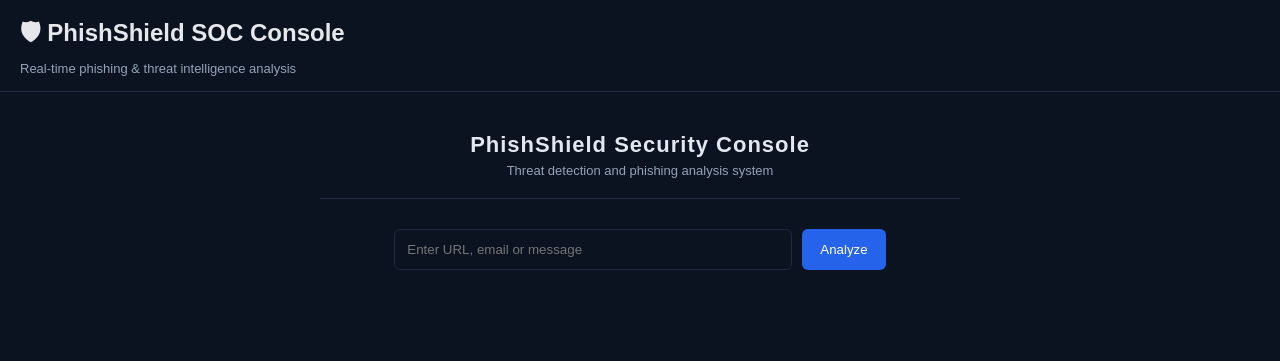
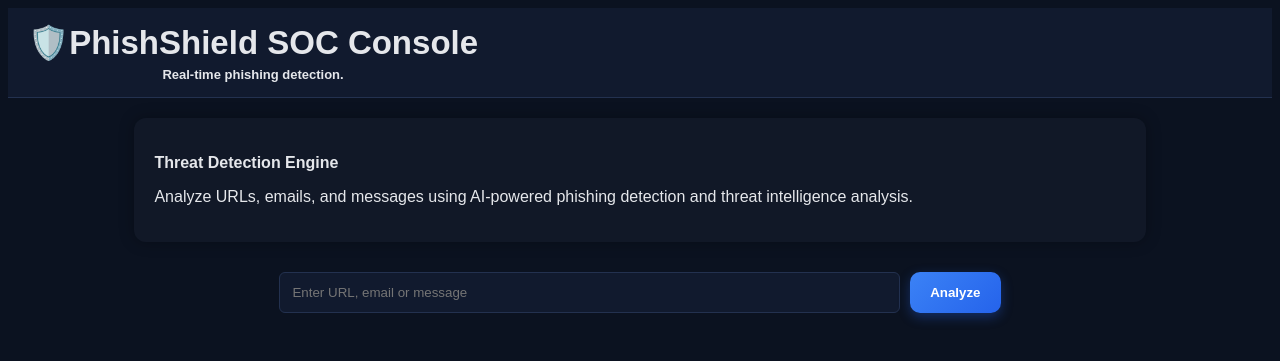
Before and after one commit to Alishbah-Fatima-dev/PhishShield, a Flask app: page / in a window 1280 px wide. Shown: the top 361 px of the page. Run offline with Flask 3, Linux system fonts and the light colour scheme; parts of the project's set-up code (start-up, migrations or seed data) failed here and were passed over.

Commit message:
Add phishing detection dashboard with ML analysis and VirusTotal integration

```diff
--- a/PhishShield/templates/index.html
+++ b/PhishShield/templates/index.html
@@ -6,211 +6,71 @@
 
 <style>
 body {
-    font-family: Arial, sans-serif;
+    font-family: Aptos,sans-serif;
     background: #0b1220;
-    color: #cbd5e1;
-    margin: 0;
+    color: #e5e7eb;
+    margin: 3;
     padding: 0;
 }
 .container {
-    width: 50%;
+    width: 80%;
+    max-width: 1500px;
     margin: auto;
 }
+.topbar {
+    background: #111a2e;
+    border-bottom: 1px solid #23314f;
+    padding: 15px 20px;
+    margin-bottom: 20px;
+    font-size: 22px;
+    font-weight: 700;
+    text-align: center;
+    display: flex;
+    align-items: center;
+    gap: 6px;
+}
+.topbar{
+    background:#111a2e;
+    border-bottom:1px solid #23314f;
+    padding:15px 20px;
+    margin-bottom:20px;
 
-.label {
-    font-size: 12px;
-    opacity: 0.7;
-    margin-bottom: 5px;
+    display:flex;
+    align-items:center;
+    gap:12px;
 }
-
-.score {
-    margin-top: 8px;
-    font-size: 18px;
+.topbar-text{
+    display:flex;
+    flex-direction:column;
 }
-
-.title {
+.topbar h2 {
+    margin: 0;
+    color: #e5e7eb;
+}
+.topbar p {
+    margin: 5px 0 0;
+    color: #e5e7eb;
     font-size: 13px;
-    opacity: 0.8;
-    margin-bottom: 8px;
 }
-
-.text {
-    font-size: 14px;
-    line-height: 1.5;
-}
-
-.value {
-    font-size: 14px;
-}
-
-h1 {
-    text-align: center;
-    margin-bottom: 30px;
-    color: #e9e9f0;
-}
-
-.section h3 {
-    margin-top: 0;
-    color: #93c5fd;
-}
-
-.card h2 {
-    margin-top: 0;
-    color: #e2e8f0;
-    border-bottom: 1px solid #1f2a44;
-    padding-bottom: 10px;
-}
-
-input {
-    width: 75%;
-    padding: 12px;
-    border-radius: 8px;
-    border: 1px solid #222a81;
-    outline: none;
-}
-
-button {
-    padding: 12px 18px;
-    border: none;
-    border-radius: 8px;
-    background: #4c655a;
-    color: white;
-    cursor: pointer;
-}
-
-button:hover {
-    background: #329f5f;
-}
-
-.badge {
-    padding: 5px 12px;
-    border-radius: 8px;
-    font-weight: bold;
-    display: inline-block;
-    color: rgb(23, 16, 16);
-}
-
-.high { background: #7f1d1d; color: #fecaca; }
-.medium { background: #78350f; color: #fde68a; }
-.low { background: #14532d; color: #bbf7d0; }
-
-.bar {
-    width: 100%;
-    background: #e5e7eb;
-    border-radius: 10px;
-    height: 20px;
-    margin-top: 10px;
-}
-
-.fill {
-    height: 100%;
-    border-radius: 10px;
-}
-
-.result-section {
-    margin-top: 20px;
-}
-
-.grid {
-    display: grid;
-    grid-template-columns: 1fr 1fr;
-    gap: 15px;
-    margin-top: 20px;
-}
-
 .card {
-    background: #111a2e;
+    background: #111827;
     padding: 20px;
     margin-top: 20px;
     border-radius: 12px;
     box-shadow: 0 0 15px rgba(0,0,0,0.3);
 }
-
-.section {
-    background: #0f172a;
-    padding: 15px;
-    border-radius: 10px;
+.card h2 {
+    margin-top: 0;
+    color: #e5e7eb;
+    border-bottom: 1px solid #23314f;
+    padding-bottom: 10px;
+    font-size: 15px;
+    font-weight: 600;
 }
-
-.dashboard {
-    display: grid;
-    grid-template-columns: 1.2fr 1fr;
-    gap: 16px;
-    margin-top: 20px;
-}
-
-.panel {
-    background: #0b1220;
-    border: 1px solid #1f2a44;
-    padding: 15px;
-    border-radius: 8px;
-}
-
-.topbar {
-    background: #0b1220;
-    border-bottom: 1px solid #1f2a44;
-    padding: 15px 20px;
-    margin-bottom: 20px;
-}
-
-.topbar h2 {
-    margin: 0;
-    color: #e5e7eb;
-}
-
-.topbar p {
-    margin: 5px 0 0;
-    color: #94a3b8;
-    font-size: 13px;
-}
-
-.soc-dashboard {
-    display: grid;
-    grid-template-columns: 1fr 1fr;
-    gap: 15px;
-}
-
-.log-box {
-    background: #0b1220;
-    border: 1px solid #1f2a44;
-    padding: 10px;
-    border-radius: 8px;
-}
-
-.log-item {
-    padding: 6px;
-    border-bottom: 1px solid #1f2a44;
-    font-size: 13px;
-    color: #cbd5e1;
-}
-
-.log-item:last-child {
-    border-bottom: none;
-}
-
-.empty-state {
-    color: #94a3b8;
-    font-style: italic;
-}
-
-.header {
-    padding: 20px;
-    text-align: center;
-    border-bottom: 1px solid #1f2a44;
-    background: #0b1220;
-}
-
-.header h1 {
-    margin: 0;
-    font-size: 22px;
-    letter-spacing: 1px;
-    color: #e2e8f0;
-}
-
-.header p {
-    margin: 5px 0 0;
-    font-size: 13px;
-    color: #94a3b8;
+.card h3{
+    font-size:16px;
+    font-weight:600;
+    color:#e5e7eb;
 }
 .input-bar {
     display: flex;
@@ -219,46 +79,236 @@ button:hover {
     margin-top: 20px;
     padding: 10px;
 }
-
 input {
     width: 60%;
     padding: 12px;
     border-radius: 6px;
-    border: 1px solid #1f2a44;
-    background: #0b1220;
-    color: #e2e8f0;
+    border: 1px solid #23314f;
+    background: #111a2e;
+    color: #e5e7eb;
+}
+button{
+    padding:12px 20px;
+    border:none;
+    border-radius:10px;
+
+    background:linear-gradient(
+        135deg,
+        #3b82f6,
+        #2563eb
+    );
+
+    color:white;
+    font-weight:600;
+    cursor:pointer;
+
+    box-shadow:
+        0 4px 12px rgba(37,99,235,.35);
+
+    transition:.25s ease;
 }
 
-button {
-    padding: 12px 18px;
-    border: none;
-    border-radius: 6px;
-    background: #2563eb;
-    color: white;
-    cursor: pointer;
+button:hover{
+    transform:translateY(-2px);
+    box-shadow:
+        0 8px 20px rgba(37,99,235,.45);
 }
 
-button:hover {
-    background: #1d4ed8;
+button:active{
+    transform:translateY(0);
+}
+.gauge-wrapper {
+    display: flex;
+    justify-content: center;
+    margin: 20px 0;
+}
+.gauge {
+    width: 170px;
+    height: 170px;
+    border-radius: 50%;
+    background: conic-gradient(
+        var(--c) calc(var(--p) * 1%),
+        #1f2a44 0
+    );
+    display: flex;
+    align-items: center;
+    justify-content: center;
+
+    box-shadow:
+        0 0 10px rgba(0,0,0,0.4),
+        0 0 25px var(--c),
+        0 0 60px rgba(59,130,246,0.25);
+
+    transition: 0.5s ease;
+    animation: pulseGlow 2.5s infinite ease-in-out;
+}
+
+.gauge-inner {
+    width: 130px;
+    height: 130px;
+    border-radius: 50%;
+    background: #111a2e;
+    display: flex;
+    flex-direction: column;
+    align-items: center;
+    justify-content: center;
+}
+
+.gauge-value {
+    font-size: 28px;
+    font-weight: bold;
+}
+
+.gauge-label {
+    font-size: 12px;
+    color: #94a3b8;
+}
+.signal-grid {
+    display: grid;
+    grid-template-columns: 1fr 1fr;
+    gap: 10px;
+}
+
+.signal {
+    background: #0b1220;
+    border: 1px solid #23314f;
+    padding: 12px;
+    border-radius: 8px;
+}
+
+.sig-title {
+    font-size: 11px;
+    opacity: 0.7;
+    text-transform: uppercase;
+    letter-spacing: 1px;
+}
+
+.sig-value {
+     font-size: 16px;
+    font-weight: 700;
+    margin-top: 6px;
+    font-weight: bold;
+    color: #e5e7eb;
+}
+.mini-grid {
+    display: grid;
+    grid-template-columns: repeat(3, 1fr);
+    gap: 10px;
+}
+
+.mini-box {
+    background: #0b1220;
+    padding: 10px;
+    border: 1px solid #23314f;
+    border-radius: 8px;
+    text-align: center;
+}
+.grid {
+    display: grid;
+    grid-template-columns: 1fr 1fr;
+    gap: 15px;
+    margin-top: 20px;
+    border :1px solid #23314f;
+}
+.section {
+    background: #0f172a;
+    padding: 15px;
+    border-radius: 10px;
+}
+.section h3{
+    color:#e5e7eb;
+    font-size:14px;
+    margin-bottom:12px;
+}
+.ai-analysis{
+    margin-top:20px;
+    background:#0f172a;
+    padding:24px;
+    border-radius:10px;
+    line-height:1.9;
+    font-size:15px;
+}
+.ai-analysis h3{
+    margin-top:0;
+    margin-bottom:12px;
+
+    color:#dbeafe;
+
+    font-size:16px;
+}
+.log-box {
+    background: #0b1220;
+    border: 1px solid #23314f;
+    padding: 10px;
+    border-radius: 8px;
+}
+
+.log-item {
+    padding: 6px;
+    border-bottom: 1px solid #23314f;
+    font-size: 13px;
+    color: #e5e7eb;
 }
 .empty {
-    color: #94a3b8;
+    color: #e5e7eb;
     font-style: italic;
     padding: 10px;
 }
+.loader {
+    width: 40px;
+    height: 40px;
+    border: 4px solid #23314f;
+    border-top: 4px solid #21b2f4;
+    border-radius: 50%;
+    animation: spin 1s linear infinite;
+    margin: 20px auto;
+}
+
+@keyframes spin {
+    100% { transform: rotate(360deg); }
+}
+@keyframes fadeIn {
+    from { opacity: 0; transform: translateY(10px); }
+    to { opacity: 1; transform: translateY(0); }
+}
+@keyframes pulseGlow {
+    0% {
+        filter: brightness(1);
+        transform: scale(1);
+    }
+    50% {
+        filter: brightness(1.2);
+        transform: scale(1.02);
+    }
+    100% {
+        filter: brightness(1);
+        transform: scale(1);
+    }
+}
+.log-item:last-child {
+    border-bottom: none;
+}
+.card {
+    animation: fadeIn 0.4s ease;
+}
 </style>
+
 </head>
-
 <body>
 <div class="topbar">
-    <h2>🛡 PhishShield SOC Console</h2>
-    <p>Real-time phishing & threat intelligence analysis</p>
+
+    <div class="topbar-text">
+        <h2>🛡️PhishShield SOC Console</h2>
+        <p>Real-time phishing detection.</p>
     </div>
-
+</div>
 <div class="container">
-<div class="header">
-    <h1>PhishShield Security Console</h1>
-    <p>Threat detection and phishing analysis system</p>
+    <div class="card">
+    <h3><b>Threat Detection Engine</b></h3>
+    <p>
+        Analyze URLs, emails, and messages using AI-powered phishing
+        detection and threat intelligence analysis.
+    </p>
 </div>
 <div class="input-bar">
     <input id="textInput" placeholder="Enter URL, email or message">
@@ -266,9 +316,37 @@ button:hover {
 </div>
 <div id="result"></div>
 <script>
+function getRiskState(score) {
+    if (score > 80)
+        return "CRITICAL";
+    if (score > 60)
+        return "HIGH";
+    if (score > 30)
+        return "MODERATE";
+    return "LOW"; }
+
+function loadingUI() {
+    return `
+    <div class="card">
+        <div class="loader"></div>
+
+        <h3 style="text-align:center;color:#dbeafe;">
+            Running Security Analysis
+        </h3>
+
+        <p style="text-align:center;color:#94a3b8;">
+           <i> Checking threat indicators, phishing patterns,
+            and intelligence feeds...</i>
+        </p>
+
+    </div>`;
+}
+
 async function analyze() {
     try {
         const text = document.getElementById("textInput").value;
+
+        document.getElementById("result").innerHTML = loadingUI();
 
         const response = await fetch("http://127.0.0.1:5000/predict", {
             method: "POST",
@@ -279,87 +357,143 @@ async function analyze() {
         const data = await response.json();
 
         if (data.error) {
-            document.getElementById("result").innerHTML =
-                `<div class="card error">
-                    ${data.error}
+            document.getElementById("result").innerHTML = `
+            <div class="card">
+                <h3 style="color:#f87171;">System Alert</h3>
+                <details>
+                    <summary>Technical details</summary>
+                    <pre>${data.error}</pre>
+                </details>
             </div>`;
             return;
         }
 
-        let color = "low";
-        if (data.risk === "HIGH") color = "high";
-        else if (data.risk === "MEDIUM") color = "medium";
+        const score = Math.max(0, Math.min(100, Number(data.score || 0)));
 
-        const percent = Number(data.score || 0);
+        let color = "#22c55e";
+        if (data.risk === "HIGH") color = "#ef4444";
+        else if (data.risk === "MEDIUM") color = "#f59e0b";
 
-        const vtSummary = (
-            data.threat_intelligence &&
-            data.threat_intelligence.summary &&
-            data.threat_intelligence.summary.length > 0
-        )
-            ? data.threat_intelligence.summary
-                .map(i => `<div class="log-item">${i}</div>`)
-                .join("")
-            : `<div class="empty">No threat intelligence data available</div>`;
-
-        const indicators = (
-            data.detection_indicators &&
-            data.detection_indicators.length > 0
-        )
-            ? data.detection_indicators
-                .map(i => `<div class="log-item">${i}</div>`)
-                .join("")
-            : `<div class="empty">No detection indicators</div>`;
+        const ti = data.threat_intelligence?.summary || [];
+        const indicators = data.detection_indicators || [];
+        const riskState = getRiskState(score);
 
         document.getElementById("result").innerHTML = `
+
         <div class="card">
 
-                <h2>Risk Overview</h2>
+            <h2>Security Analysis Report</h2>
 
-                <div class="dashboard">
+            <!-- GAUGE -->
+            <div class="gauge-wrapper">
+                <div class="gauge" style="--p:${score}; --c:${color}">
+                    <div class="gauge-inner">
+                        <div class="gauge-value">${score}</div>
+                        <div class="gauge-label">Threat Score</div>
+                    </div>
+                </div>
+            </div>
+            <div class="section">
+    <h3>Attack Signal Matrix</h3>
 
-                    <div class="panel">
-                        <div class="label">Risk</div>
-                        <div class="badge ${color}">${data.risk}</div>
-                        <div class="score">${data.score}</div>
+    <div class="signal-grid">
+
+        <div class="signal">
+            <div class="sig-title">Credential Risk</div>
+        <div>
+        ${data.category === "credential_harvesting" ? "HIGH" : "LOW"}</div>
         </div>
 
-                    <div class="panel">
-                        <div class="label">Category</div>
-                        <div class="value">${data.category}</div>
+        <div class="signal">
+            <div class="sig-title">Link Risk</div>
+            <div class="sig-value">${data.detection_indicators.length > 2 ? "HIGH" : "MEDIUM"}</div>
+        </div>
+
+        <div class="signal">
+            <div class="sig-title">Message Behavioral</div>
+            <div class="sig-value">${data.score > 50 ? "SUSPICIOUS" : "NORMAL"}</div>
+        </div>
+
+        <div class="signal">
+            <div class="sig-title">Threat Severity</div>
+            <div class="sig-value">${data.risk}</div>
         </div>
 
     </div>
+</div>
+            </div>
 
+            <!-- MINI SUMMARY -->
+            <div class="mini-grid">
+
+                <div class="mini-box">
+                    <h4>Risk Status</h4>
+                    <div style="color:${color}; font-weight:bold;">
+                        ${data.risk}
+                    </div>
+                </div>
+
+                <div class="mini-box">
+                <h4>Threat Category</h4>
+                <div>${data.category.replace(/_/g, " ").replace(/\b\w/g, c => c.toUpperCase())}</div>
+                    </div>
+
+                    <div class="mini-box">
+                <h4>Analysis Time</h4>
+                <div>${new Date().toLocaleTimeString()}</div>
+</div>
+            </div>
+
+            <!-- MAIN CONTENT -->
             <div class="grid">
 
                 <div class="section">
-                        <div class="title">AI Analysis</div>
-                        <div class="text">${data.ai_explanation}</div>
+                    <h3>Threat Intelligence</h3>
+                    <div class="log-box">
+                        ${
+                            ti.length
+                            ? ti.map(i => `<div class="log-item">${i}</div>`).join("")
+                            : `<div class="empty">No malicious reputation records were found.</div>`
+                        }
+                    </div>
                 </div>
 
                 <div class="section">
-                        <div class="title">Threat Intelligence</div>
-                        <div class="log-box">${vtSummary}</div>
+                    <h3>Detection Indicators</h3>
+                    <div class="log-box">
+                        ${
+                            indicators.length
+                            ? indicators.map(i => `<div class="log-item">${i}</div>`).join("")
+                            : `<div class="empty">No phishing indicators identified.</div>`
+                        }
+                    </div>
+                </div>
             </div>
 
-                    <div class="section">
-                        <div class="title">Detection Indicators</div>
-                        <div class="log-box">${indicators}</div>
+            <div class="ai-analysis">
+                    <h3>AI Security Analysis</h3>
+                    <p style="line-height:1.6;">
+                        ${data.ai_explanation}
+                    </p>
                    </div>
+
 
             </div>
 
         </div>
         `;
-
-    } catch (err) {
-        document.getElementById("result").innerHTML =
-            `<div class="card error">${err}</div>`;
+    }
+    catch (err) {
+        document.getElementById("result").innerHTML = `
+        <div class="card">
+            <h3 style="color:#f87171;">System Failure</h3>
+            <details>
+                <summary>Error details</summary>
+                <pre>${err}</pre>
+            </details>
+        </div>`;
     }
 }
 </script>
-
-
 </body>
  </html>
```
Also changed, not shown: PhishShield/detector.py (+0 -17 lines), PhishShield/requirements.txt (+7 -4 lines), PhishShield/README.md. Lines whose indentation alone changed are shown as unchanged.
